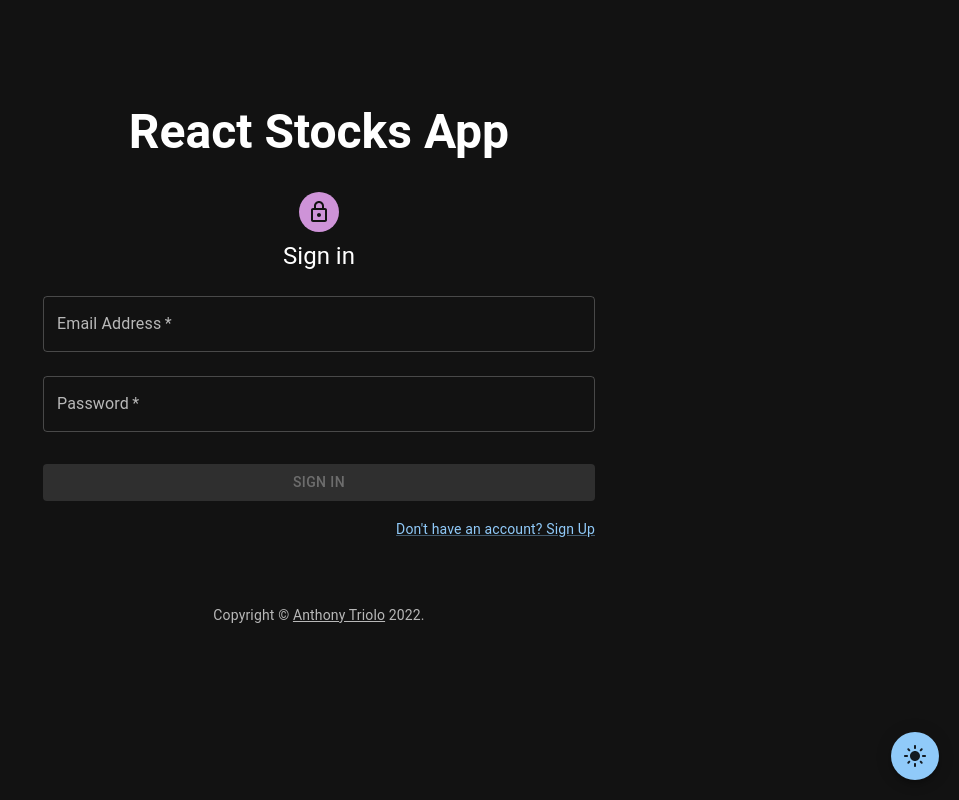
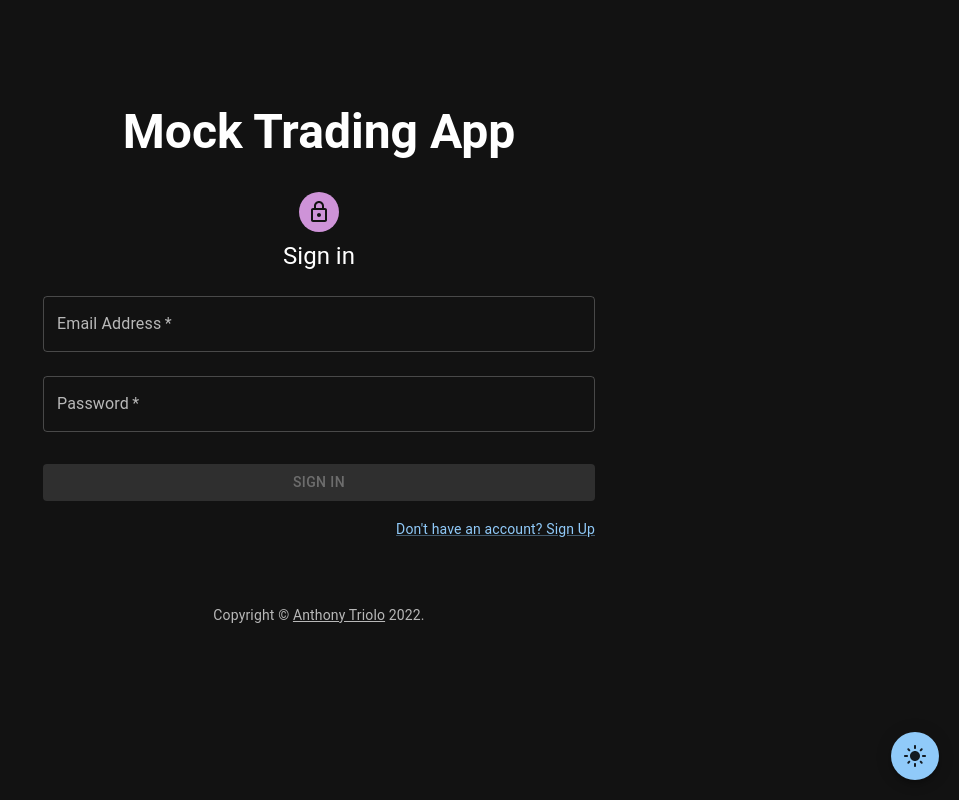
Before and after one commit to ajtriolo1/react-stocks, a React (Create React App) app: page /login in a window 1280 px wide. Shown: the whole page, without its empty margins (321-1280 px from the left). Built offline with nearby package versions, Linux system fonts and the light colour scheme.

Commit message:
Changed login screen title

```diff
--- a/src/screens/LoginScreen.js
+++ b/src/screens/LoginScreen.js
@@ -68,7 +68,7 @@ export default function LoginScreen() {
         }}
       >
         <Typography variant='h3' sx={{ mb: 3 }} fontWeight={'bold'}>
-          React Stocks App
+          Mock Trading App
         </Typography>
         <Avatar sx={{ m: 1, bgcolor: 'secondary.main' }}>
           <LockOutlinedIcon />
```
